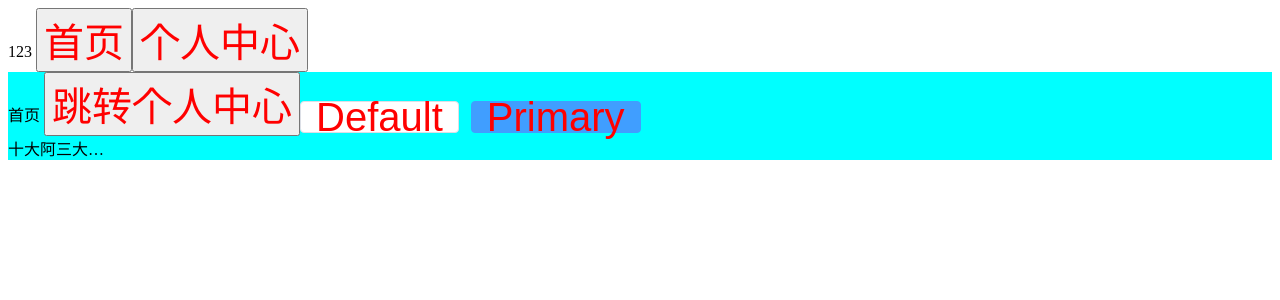
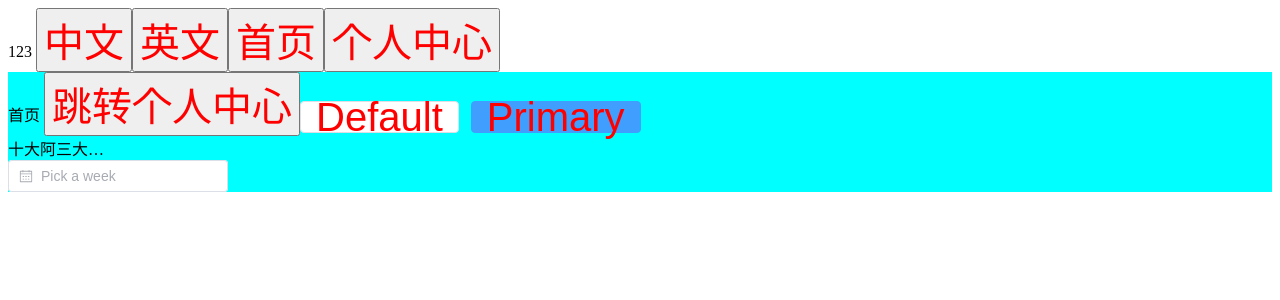
Before and after one commit to shoushangdetuolaji/vue3-ts-ssr, a Vue app: page /home in a window 1280 px wide. Shown: the top 300 px of the page. Built offline with nearby package versions, Linux system fonts and the light colour scheme; no server answers.

Commit message:
feat: 对element-plus组件库国际化配置

```diff
--- a/components.d.ts
+++ b/components.d.ts
@@ -8,6 +8,8 @@ export {}
 declare module '@vue/runtime-core' {
   export interface GlobalComponents {
     ElButton: typeof import('element-plus/es')['ElButton']
+    ElConfigProvider: typeof import('element-plus/es')['ElConfigProvider']
+    ElDatePicker: typeof import('element-plus/es')['ElDatePicker']
     HeaderCommon: typeof import('./src/components/layout/headerCommon.vue')['default']
     HelloWorld: typeof import('./src/components/HelloWorld.vue')['default']
     RouterLink: typeof import('vue-router')['RouterLink']
--- a/src/App.vue
+++ b/src/App.vue
@@ -2,15 +2,27 @@
 // This starter template is using Vue 3 <script setup> SFCs
 // Check out https://vuejs.org/api/sfc-script-setup.html#script-setup
 import { useRouter } from 'vue-router'
+import zhCn from 'element-plus/es/locale/lang/zh-cn'
+import en from 'element-plus/es/locale/lang/en'
+import { ref } from 'vue'
+
 const router = useRouter()
+const locale = ref()
+const changeLang = (language: any) => {
+  locale.value = language
+}
 
 </script>
 
 <template>
-  123
-  <button @click="() => router.push({path:'/home'})">首页</button>
-  <button @click="() => router.push({path:'/mine'})">个人中心</button>
-  <router-view />
+  <el-config-provider :locale="locale">
+    123
+    <button @click="changeLang(zhCn)">中文</button>
+    <button @click="changeLang(en)">英文</button>
+    <button @click="() => router.push({path:'/home'})">首页</button>
+    <button @click="() => router.push({path:'/mine'})">个人中心</button>
+    <router-view />
+  </el-config-provider>
 </template>
 
 <style lang="scss">
--- a/src/views/home/index.vue
+++ b/src/views/home/index.vue
@@ -1,6 +1,7 @@
 <script setup lang="ts">
 import { useRouter, useRoute } from 'vue-router'
 import { h, getCurrentInstance } from 'vue'
+import { fetchRoomList } from '../../api/index'
 const router = useRouter()
 const route = useRoute()
 console.log(route.params)
@@ -13,6 +14,11 @@ proxy.$message({
     h('i', { style: 'color: teal' }, 'VNode')
   ])
 })
+
+const getRoomList = () => {
+  fetchRoomList()
+}
+getRoomList()
 </script>
 
 <template>
@@ -22,6 +28,11 @@ proxy.$message({
     <el-button>Default</el-button>
     <el-button type="primary">Primary</el-button>
     <div class="text">十大阿三大苏打十大阿三大苏打十大阿三大苏打十大阿三大苏打十大阿三大苏打十大阿三大苏打十大阿三大苏打十大阿三大苏打十大阿三大苏打</div>
+    <el-date-picker
+      type="week"
+      format="[Week] ww"
+      placeholder="Pick a week"
+    />
   </div>
 </template>
 
```
